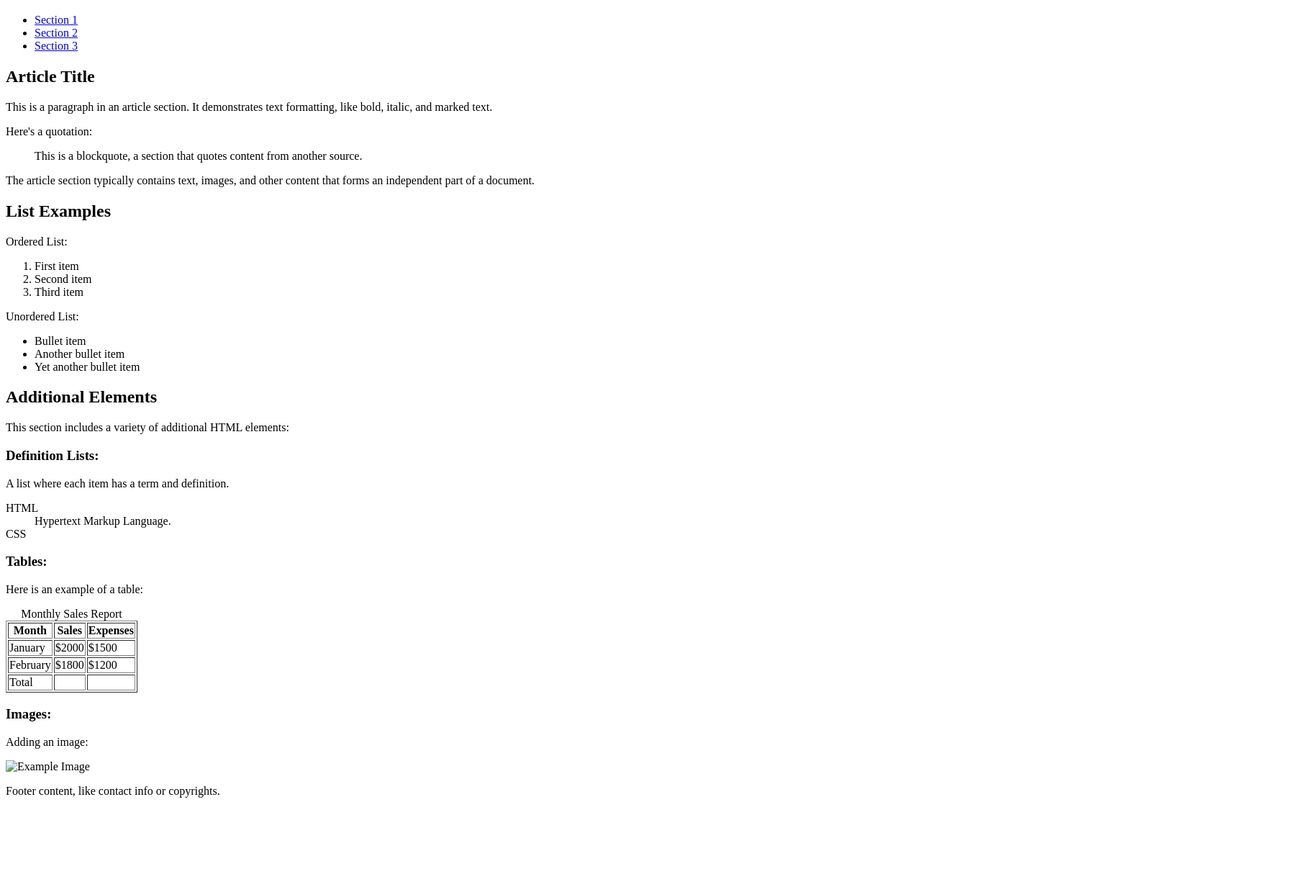
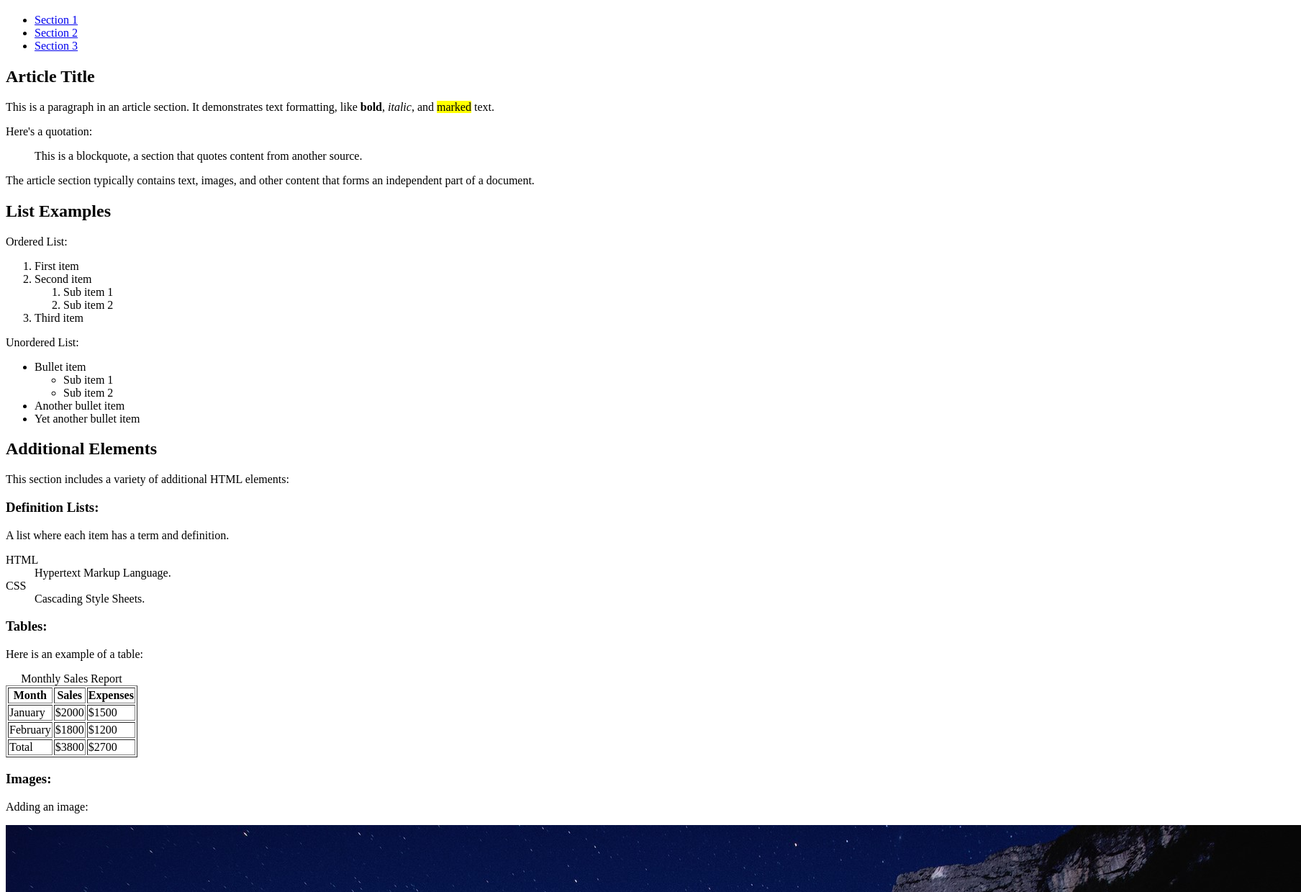
Before and after one commit to CalebBourb/Lab2, a plain HTML site: page news.html in a window 1280 px wide. Shown: the part 61-1300 px from the top of the page at 72% size, 1808 px wide, since content can reach past the window. Before the commit the page ends 1185 px from the top, so only its background shows below. Drawn offline with Linux system fonts and the light colour scheme.

Commit message:
finished news page

```diff
--- a/news.html
+++ b/news.html
@@ -11,6 +11,14 @@ Description : A simple HTML file.
 <html>
 <head>
     <title>Comprehensive HTML Page</title>
+    <meta charset =" UTF -8">
+    <meta name =" description " content =" An HTML example with img tags
+    ">
+    <meta name =" keywords " content =" HTML , Web Development , Example ,
+    img ">
+    <meta name =" author " content =" Caleb B, Alex W ">
+    <link rel =" shortcut icon " href ="favicon.ico" type =" image /x - icon
+">
 	<!--Copy and paste remaining tags of the head section from images.html file.-->
 </head>
 <body>
@@ -31,7 +39,7 @@ Description : A simple HTML file.
         <article>
             <h2>Article Title</h2>
 
-			<p>This is a paragraph in an article section. It demonstrates text formatting, like bold, italic, and marked text.</p>
+			<p>This is a paragraph in an article section. It demonstrates text formatting, like <b>bold</b>, <i>italic</i>, and <mark>marked</mark> text.</p>
 			<!-- To emphasize specific words in the paragraph, apply appropriate HTML tags:
 			<strong> or <b> for bold text,
 			<em> or <i> for italic text, and
@@ -52,12 +60,20 @@ Description : A simple HTML file.
         <ol>
             <li>First item</li>
             <li>Second item</li>
+                <ol>
+                    <li>Sub item 1</li>
+                    <li>Sub item 2</li>
+                </ol>
 			<!--Make a sub-ordered list here-->
             <li>Third item</li>
         </ol>
         <p>Unordered List:</p>
         <ul>
             <li>Bullet item</li>
+                <ul>
+                    <li>Sub item 1</li>
+                    <li>Sub item 2</li>
+                </ul>
 			<!--Make a sub-unordered list here-->
             <li>Another bullet item</li>
             <li>Yet another bullet item</li>
@@ -74,7 +90,7 @@ Description : A simple HTML file.
             <dt>HTML</dt>
             <dd>Hypertext Markup Language.</dd>
 			<dt>CSS</dt>
-            <dd><!--Add CSS definition here--></dd>
+            <dd>Cascading Style Sheets. <!--Add CSS definition here--></dd>
         </dl>
 
 
@@ -104,19 +120,20 @@ Description : A simple HTML file.
 			<tfoot>
 				<tr>
 					<td>Total</td>
-					<td><!--Put column total here--></td>
-					<td><!--Put column total here--></td>
+					<td>$3800<!--Put column total here--></td>
+					<td>$2700<!--Put column total here--></td>
 				</tr>
 			</tfoot>
         </table>
 
 		<h3>Images:</h3>
         <p>Adding an image:</p>
-        <img src="example.jpg" alt="Example Image"> <!--Fix addressing issue-->
+        <img src="images/example.jpg" alt="Example Image"> <!--Fix addressing issue-->
     </section>
 
     <footer>
-        <p>Footer content, like contact info or copyrights.</p>
+        <!-- <p>Footer content, like contact info or copyrights.</p> -->
+        <p>{Copy right Caleb Bourbonnais, Alex Whelan}</p>
 		<!--Comment out the above p tag and add a new p tag under this comment.
 			The new p tag must contain {Copy right + your names}.-->
     </footer>
```
Also changed, not shown: images.html (+1 -1 lines).
